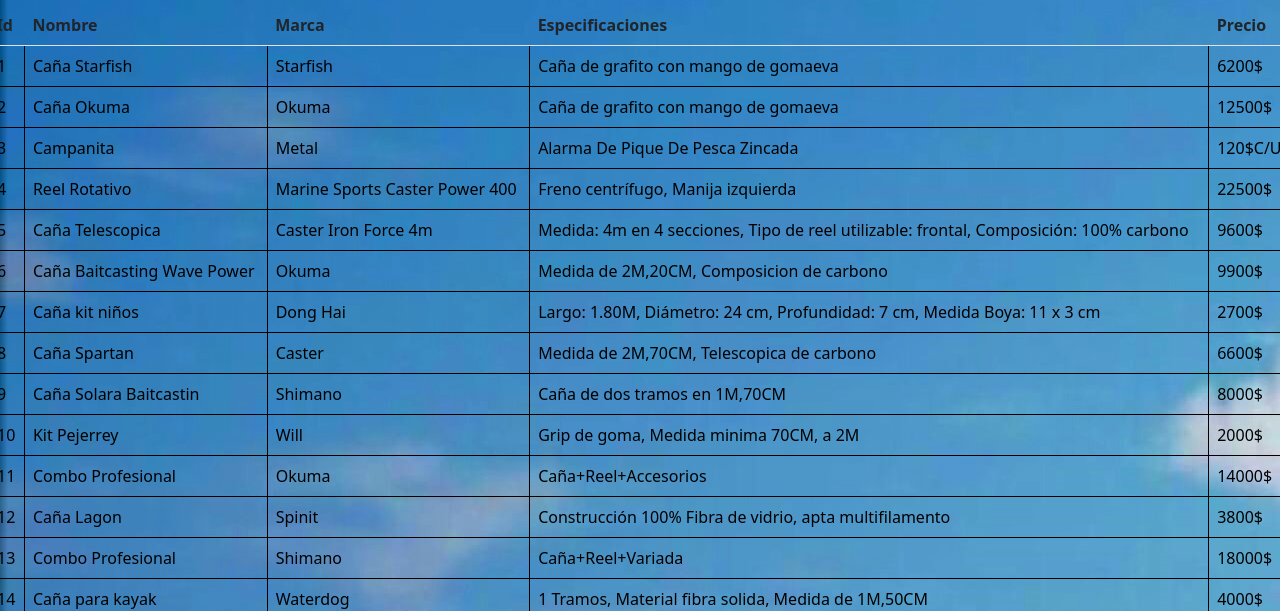
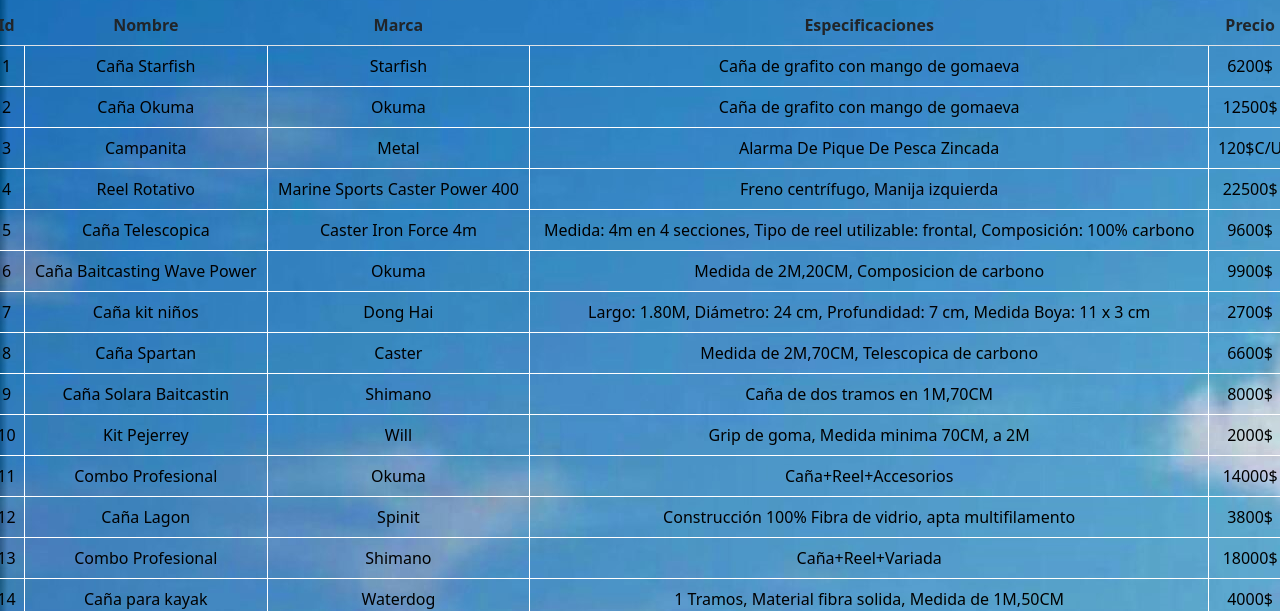
Before and after one commit to Pablito020/Boostrap, a website: page pages/productos.html in a window 1280 px wide. Shown: the part 189-800 px from the top of the page. Drawn offline with nearby package versions, Linux system fonts and the light colour scheme.

Commit message:
Modifique table, puse letras al centro, cambie el borde

```diff
--- a/pages/productos.html
+++ b/pages/productos.html
@@ -55,7 +55,7 @@
         <div class="col-12 col-lg-12">
           <div class="table-responsive">
             <div data-aos="fade-down">
-              <table class="table bgSecundario">
+              <table class="table bgSecundario centro">
               <tr>
           <th>Id</th>
           <th>Nombre</th>
--- a/scss/IdClass.scss
+++ b/scss/IdClass.scss
@@ -26,7 +26,7 @@
 }
 
 .tabla td{
-  border-color: black;
+  border-color: white;
   border-style: solid;
   border-width: 0.5px;
   color: black;
```
Also changed, not shown: css/estilo.css.
